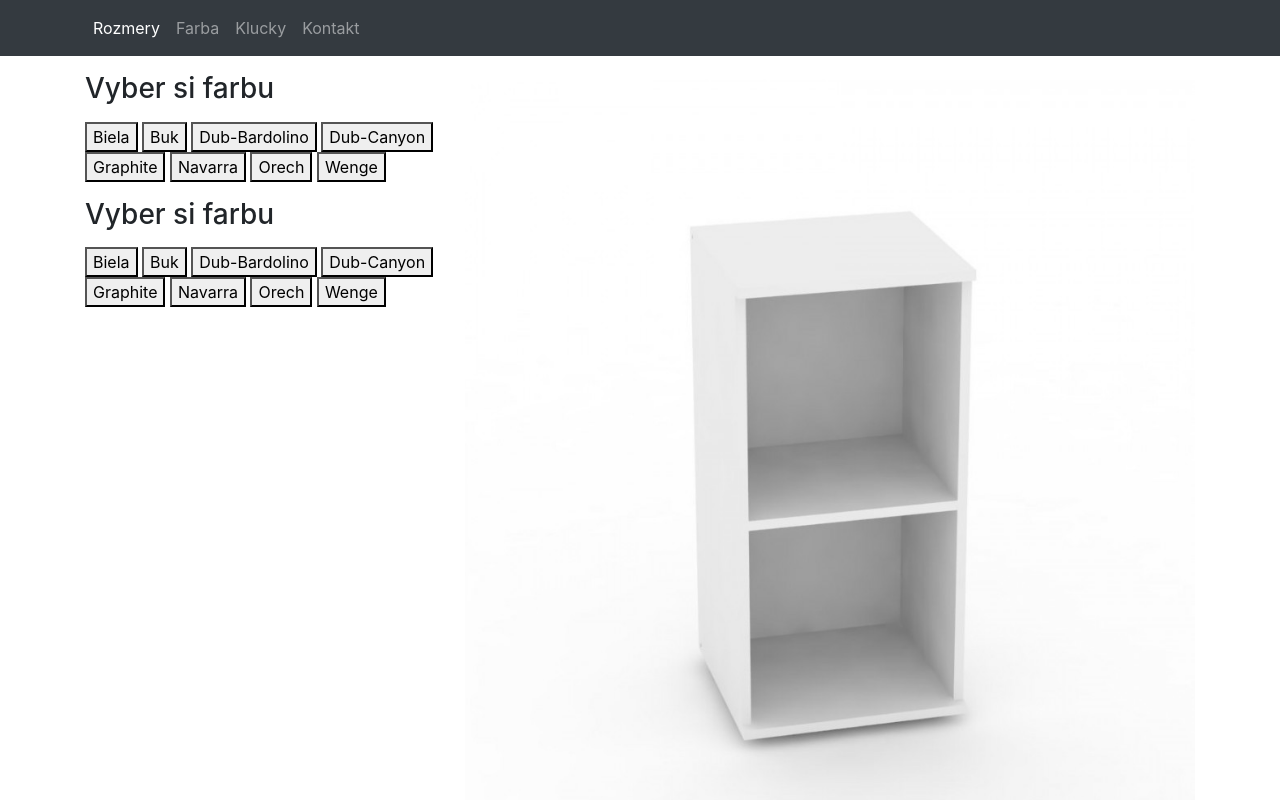
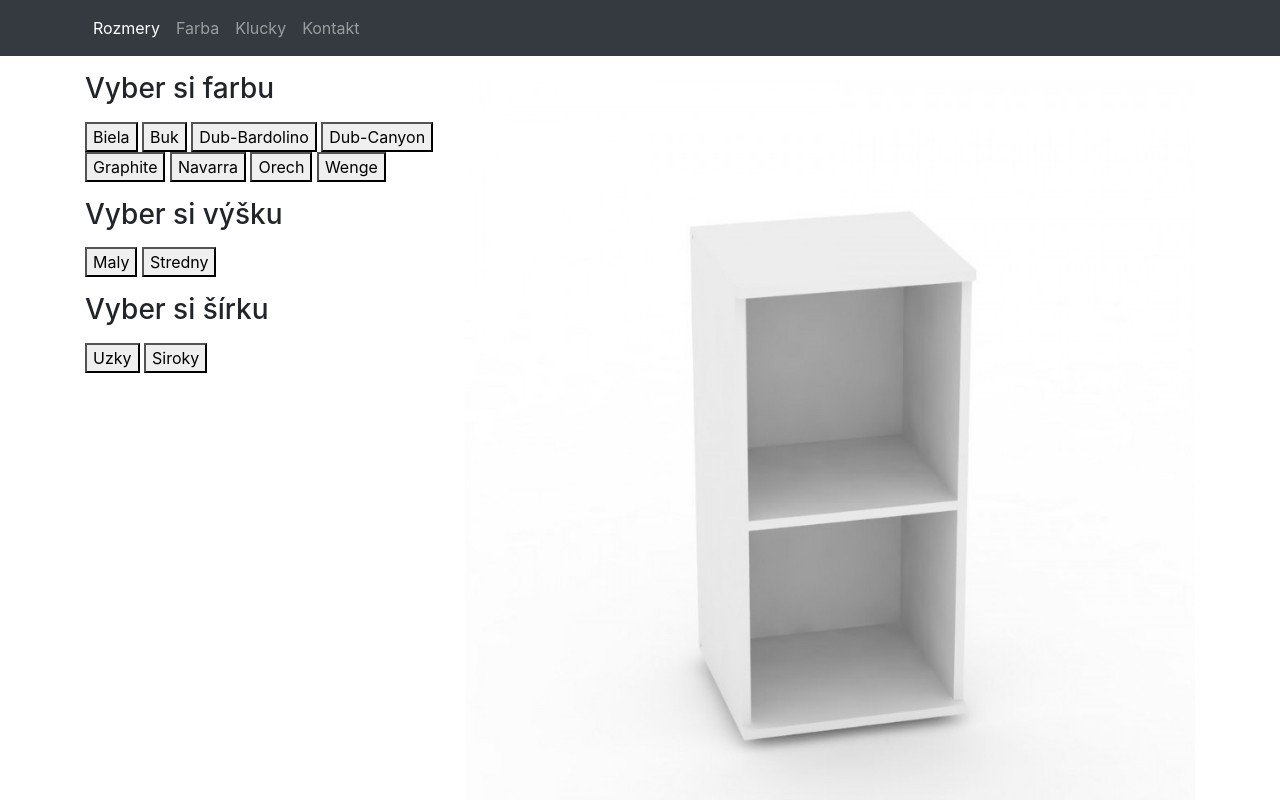
Before and after one commit to KTK81/Bootstrap-testing, a website: page index.html in a window 1280 px wide. Shown: the top 800 px of the page. Drawn offline with Linux system fonts and the light colour scheme; files whose address does not match are found by name.

Commit message:
3-kombinacia

```diff
--- a/index.html
+++ b/index.html
@@ -75,7 +75,6 @@ PRIDAT
             updateOldImages(imageSRC);
         }
 
-
         function updateOldImages(imageSRC) {
           imageSrcOld4 = imageSrcOld3;
           imageSrcOld3 = imageSrcOld2;
@@ -135,9 +134,9 @@ PRIDAT
       <div class="row">
 
         <div class="col-md-4">
+
            <div id="farbaVyber">
                 <h3 class="my-3">Vyber si farbu</h3>
-                <!-- <p><b>Farba</b></p> -->
                 <button onclick="changeColor('biela')">Biela</button>
                 <button onclick="changeColor('buk')">Buk</button>
                 <button onclick="changeColor('dub-bardolino')">Dub-Bardolino</button>
@@ -149,16 +148,15 @@ PRIDAT
             </div>
 
             <div id="farbaVyber">
-                <h3 class="my-3">Vyber si farbu</h3>
-                <!-- <p><b>Farba</b></p> -->
-                <button onclick="changeColor('biela')">Biela</button>
-                <button onclick="changeColor('buk')">Buk</button>
-                <button onclick="changeColor('dub-bardolino')">Dub-Bardolino</button>
-                <button onclick="changeColor('dub-canyon')">Dub-Canyon</button>
-                <button onclick="changeColor('graphite')">Graphite</button>
-                <button onclick="changeColor('navarra')">Navarra</button>
-                <button onclick="changeColor('orech')">Orech</button>
-                <button onclick="changeColor('wenge')">Wenge</button>
+                <h3 class="my-3">Vyber si výšku</h3>
+                <button onclick="changeHeight('10')">Maly</button>
+                <button onclick="changeHeight('20')">Stredny</button>
+            </div>
+
+            <div id="farbaVyber">
+              <h3 class="my-3">Vyber si šírku</h3>
+              <button onclick="changeWidth('10')">Uzky</button>
+              <button onclick="changeWidth('20')">Siroky</button>
             </div>
 
 
```
